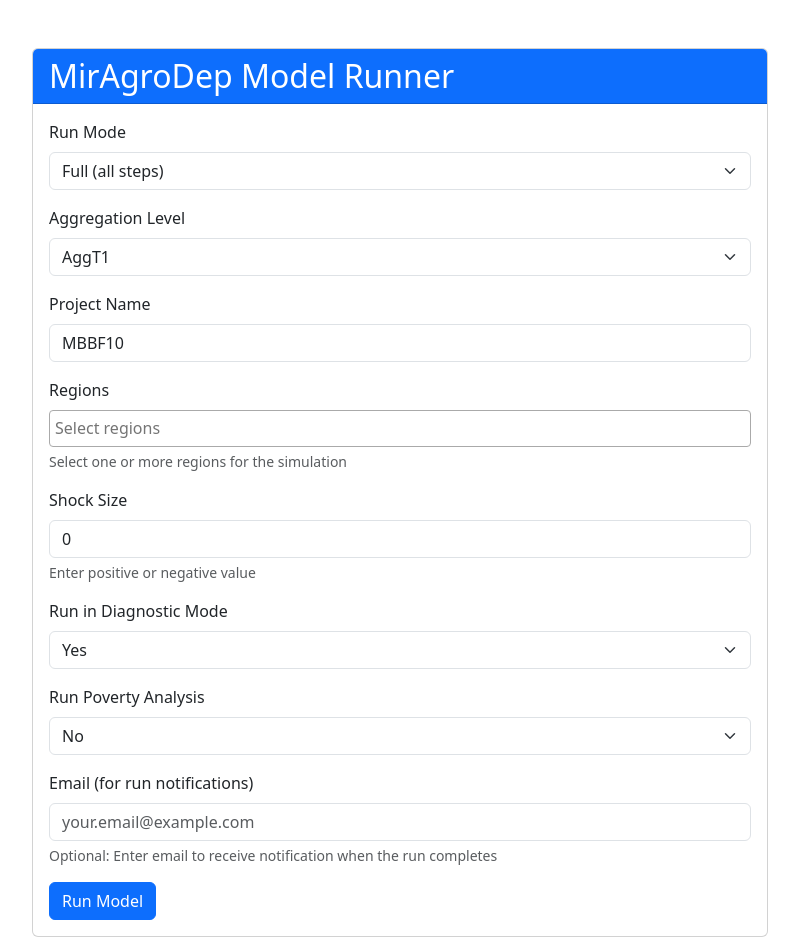
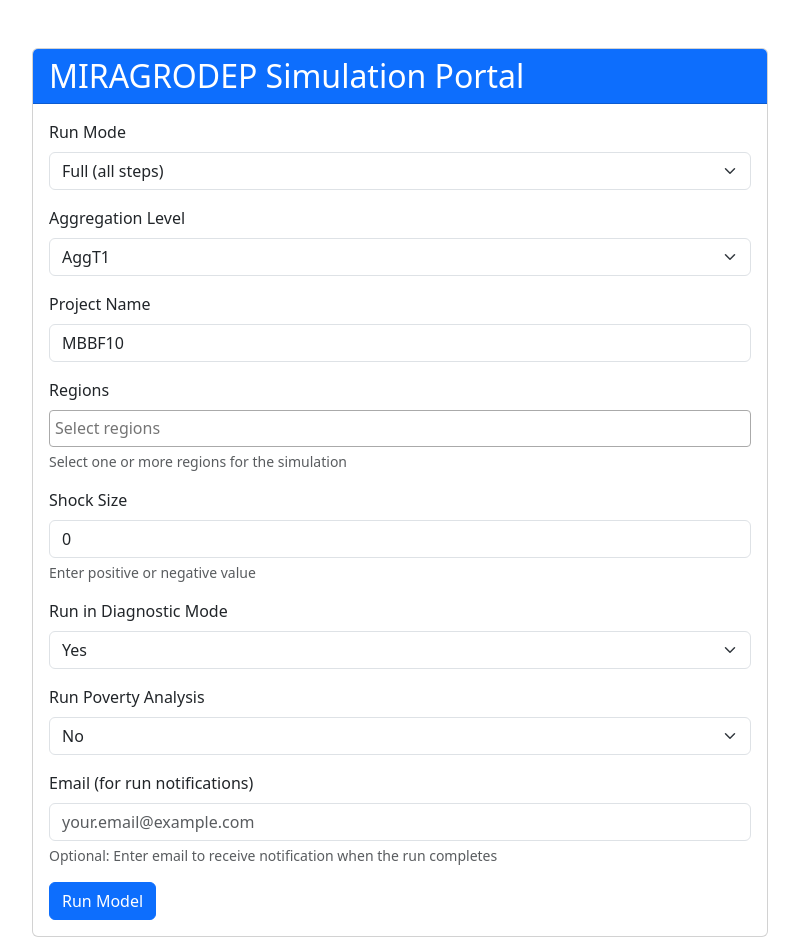
Before and after one commit to reza-nia/miragrodep-runner, a website: page index.html in a window 1280 px wide. Shown: the whole page, without its empty margins (240-1039 px from the left). Drawn offline with nearby package versions, Linux system fonts and the light colour scheme.

Commit message:
Update input webpage

```diff
--- a/index.html
+++ b/index.html
@@ -3,7 +3,7 @@
 <head>
     <meta charset="UTF-8">
     <meta name="viewport" content="width=device-width, initial-scale=1.0">
-    <title>MirAgroDep Model Runner</title>
+    <title>MIRAGRODEP Simulation Portal</title>
     <link href="https://cdn.jsdelivr.net/npm/bootstrap@5.3.2/dist/css/bootstrap.min.css" rel="stylesheet">
     <link href="https://cdn.jsdelivr.net/npm/select2@4.1.0-rc.0/dist/css/select2.min.css" rel="stylesheet" />
     <link rel="stylesheet" href="style.css">
@@ -14,7 +14,7 @@
             <div class="col-md-8">
                 <div class="card">
                     <div class="card-header bg-primary text-white">
-                        <h2 class="mb-0">MirAgroDep Model Runner</h2>
+                        <h2 class="mb-0">MIRAGRODEP Simulation Portal</h2>
                     </div>
                     <div class="card-body">
                         <form id="runModelForm">
```
